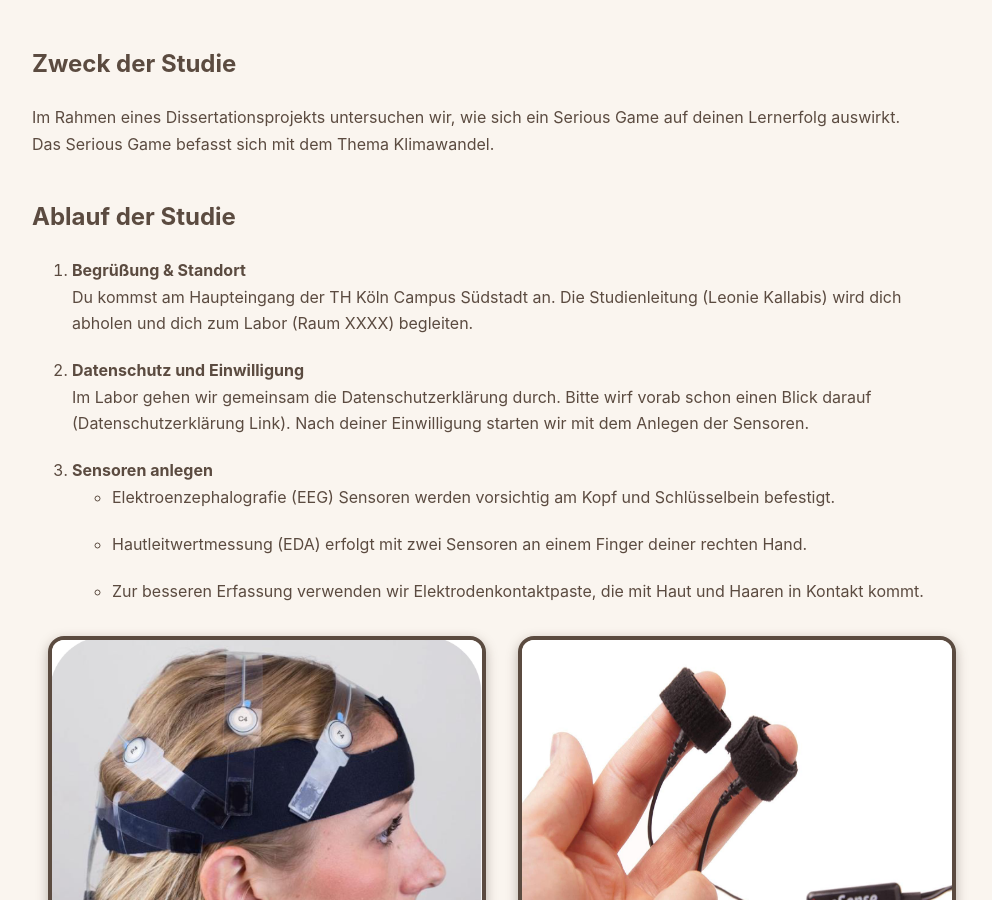
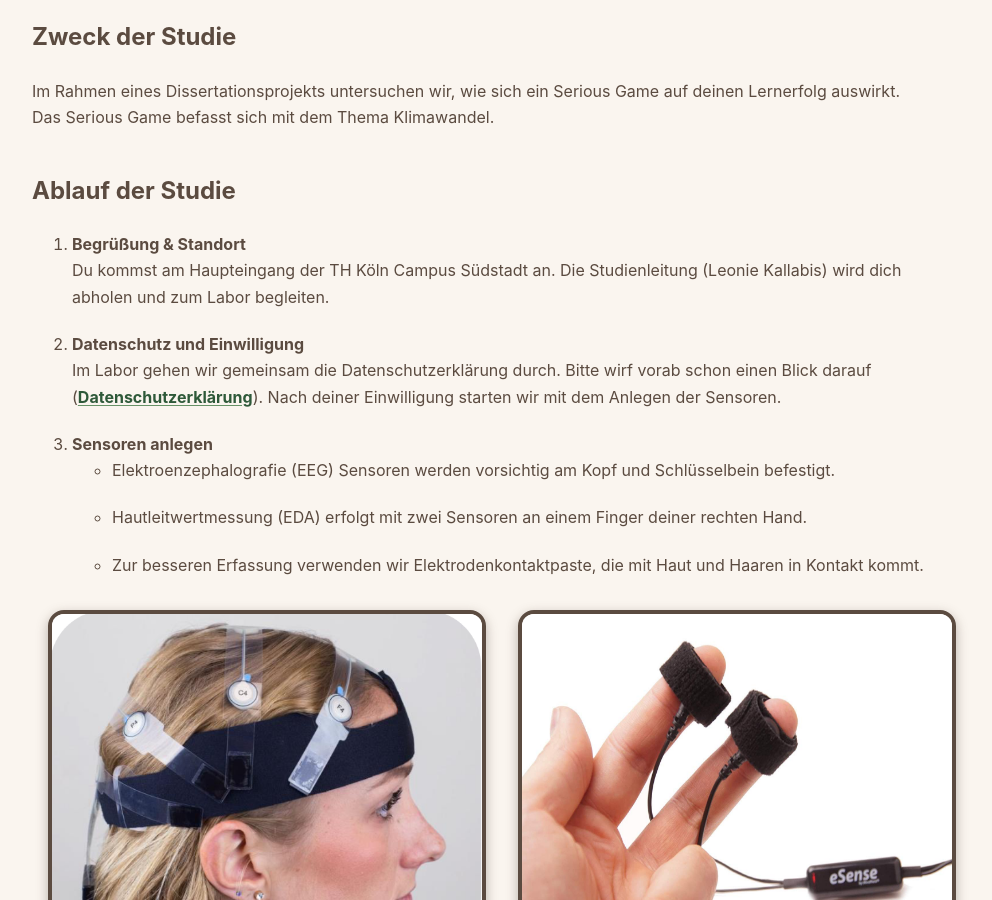
Before and after one commit to LeonieK/sg-study.github.io, a Jekyll site: the page built from index.md, in a window 1280 px wide and 900 px high, scrolled down 1126 px. Shown: the whole window, without its empty margins (108-1100 px from the left). Built offline with Jekyll 4.4.1, drawn with Linux system fonts in a browser that asks for light colours; our own code applies the rules of GitHub Pages for plain Markdown files.

Commit message:
Update index.md

```diff
--- a/index.md
+++ b/index.md
@@ -41,8 +40,8 @@
 
   <h2>Ablauf der Studie</h2>
   <ol>
-    <li><strong>Begrüßung &amp; Standort</strong><br>Du kommst am Haupteingang der TH Köln Campus Südstadt an. Die Studienleitung (Leonie Kallabis) wird dich abholen und dich zum Labor (Raum XXXX) begleiten.</li>
-    <li><strong>Datenschutz und Einwilligung</strong><br>Im Labor gehen wir gemeinsam die Datenschutzerklärung durch. Bitte wirf vorab schon einen Blick darauf (Datenschutzerklärung Link). Nach deiner Einwilligung starten wir mit dem Anlegen der Sensoren.</li>
+    <li><strong>Begrüßung &amp; Standort</strong><br>Du kommst am Haupteingang der TH Köln Campus Südstadt an. Die Studienleitung (Leonie Kallabis) wird dich abholen und zum Labor begleiten.</li>
+    <li><strong>Datenschutz und Einwilligung</strong><br>Im Labor gehen wir gemeinsam die Datenschutzerklärung durch. Bitte wirf vorab schon einen Blick darauf (<a href="#datenschutz">Datenschutzerklärung</a>). Nach deiner Einwilligung starten wir mit dem Anlegen der Sensoren.</li>
     <li><strong>Sensoren anlegen</strong><br>
       <ul>
         <li>Elektroenzephalografie (EEG) Sensoren werden vorsichtig am Kopf und Schlüsselbein befestigt.</li>
```
Also changed, not shown: other parts of index.md (+1 -2 lines).
